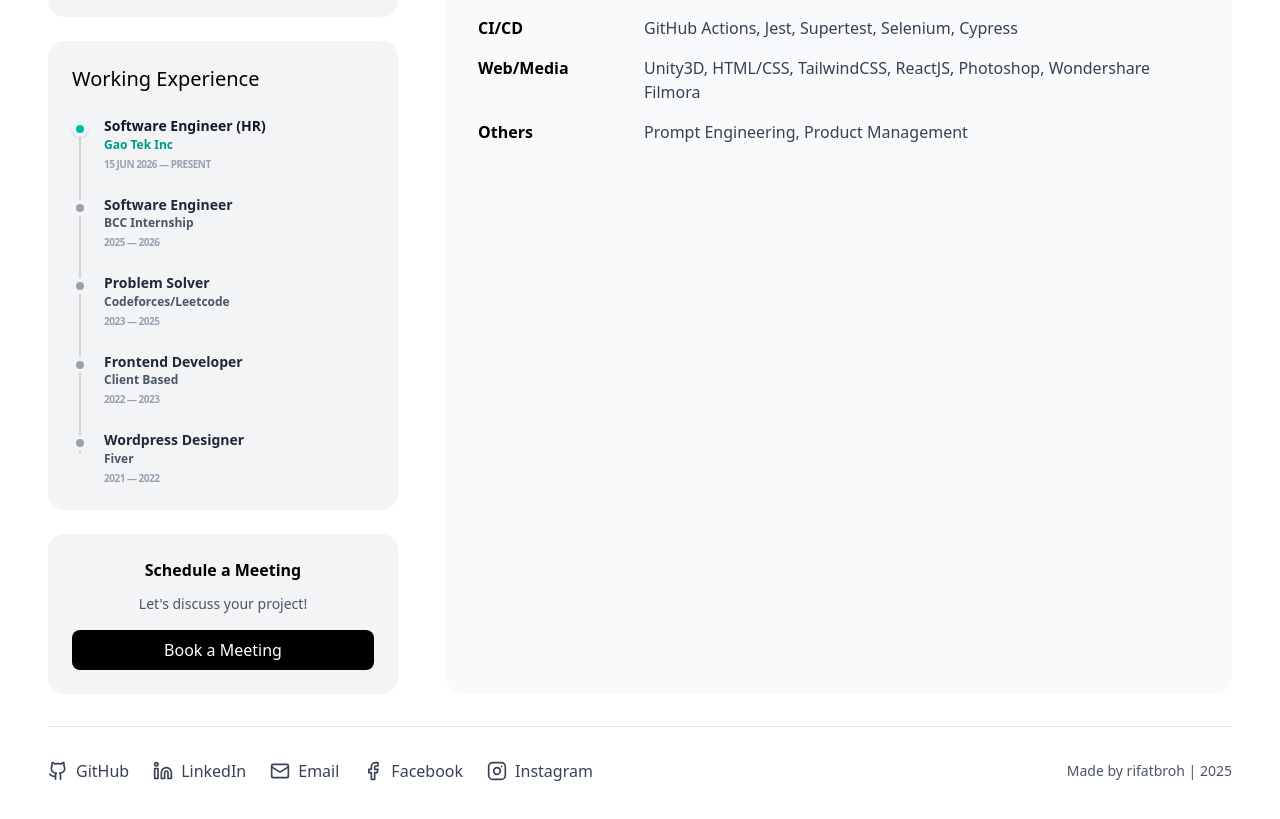
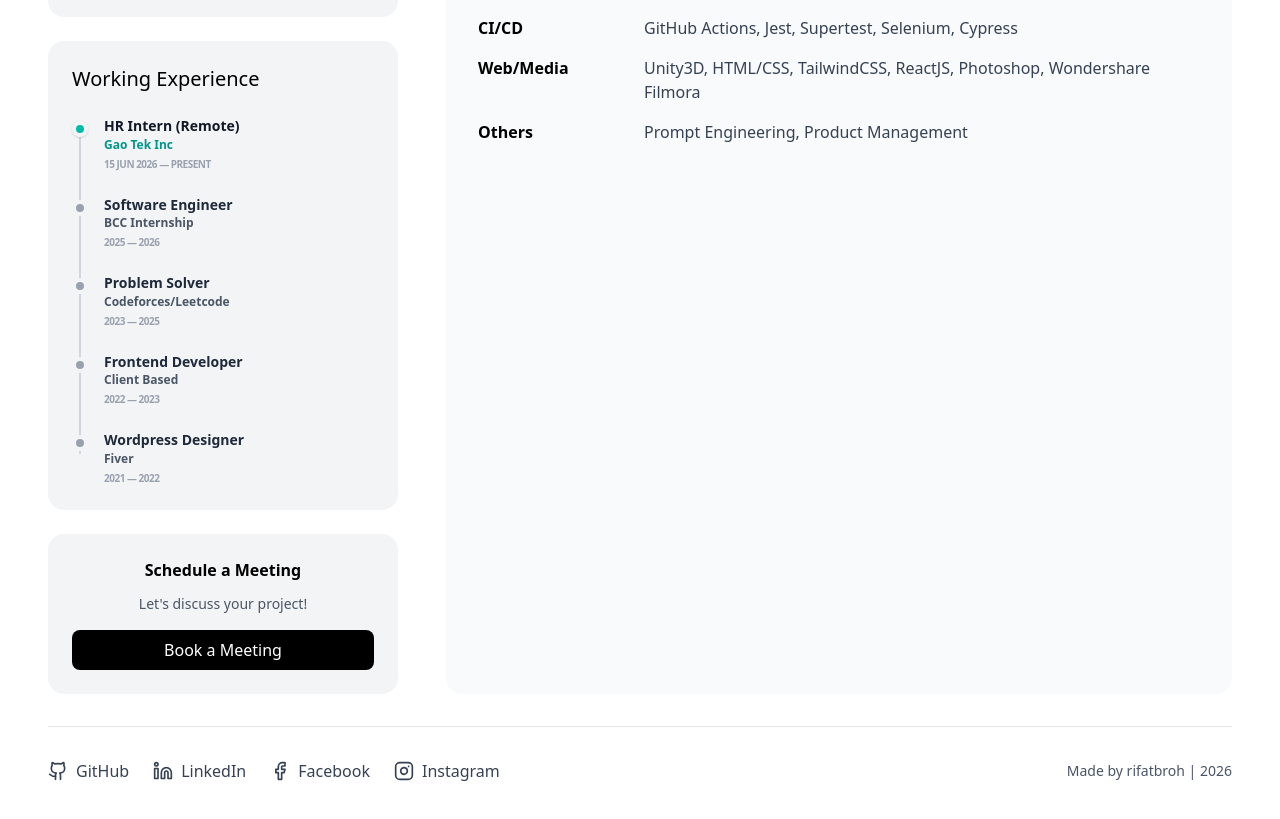
Before and after one commit to rifatbond007/my-portfolio, a React (Vite) app: page / in a window 1280 px wide. Shown: the part 629-1448 px from the top of the page. Built offline with nearby package versions, Linux system fonts and the light colour scheme.

Commit message:
fix: HR Intern title, social links, dynamic dates

```diff
--- a/src/pages/Footer.tsx
+++ b/src/pages/Footer.tsx
@@ -1,11 +1,10 @@
-import { Github, Linkedin, Mail, Facebook, Instagram } from "lucide-react";
+import { Github, Linkedin, Facebook, Instagram } from "lucide-react";
 
 const socialLinks = [
-  { href: "#", Icon: Github, label: "GitHub" },
-  { href: "#", Icon: Linkedin, label: "LinkedIn" },
-  { href: "#", Icon: Mail, label: "Email" },
-  { href: "#", Icon: Facebook, label: "Facebook" },
-  { href: "#", Icon: Instagram, label: "Instagram" },
+  { href: "https://github.com/rifatbond007", Icon: Github, label: "GitHub" },
+  { href: "https://www.linkedin.com/in/rifat-hossain-6b21741b3/", Icon: Linkedin, label: "LinkedIn" },
+  { href: "https://www.facebook.com/mohammad.rifat.800703", Icon: Facebook, label: "Facebook" },
+  { href: "https://www.instagram.com/rifatbroh_39/", Icon: Instagram, label: "Instagram" },
 ] as const;
 
 export default function Footer() {
@@ -17,6 +16,8 @@ export default function Footer() {
             <a
               key={label}
               href={href}
+              target="_blank"
+              rel="noopener noreferrer"
               className="flex items-center gap-2 text-gray-700 hover:text-black transition-colors text-sm md:text-base"
             >
               <Icon className="w-5 h-5" />
@@ -25,7 +26,7 @@ export default function Footer() {
           ))}
         </div>
         <div>
-          <p className="text-gray-600 text-sm">Made by rifatbroh | 2025</p>
+          <p className="text-gray-600 text-sm">Made by rifatbroh | {new Date().getFullYear()}</p>
         </div>
       </div>
     </div>
--- a/src/pages/Sidebar.tsx
+++ b/src/pages/Sidebar.tsx
@@ -1,5 +1,10 @@
 import { useState } from "react";
 import { MoreVertical, X } from "lucide-react";
+
+const formatDate = (date: Date) =>
+  date.toLocaleDateString("en-GB", { day: "2-digit", month: "short", year: "numeric" });
+
+const GAO_TEK_START = new Date(2026, 5, 15);
 
 const NAV_ITEMS: { id: Section; label: string }[] = [
   { id: "about", label: "About Me" },
@@ -137,9 +142,9 @@ export default function Sidebar({
     <div className="relative pl-8">
       <div className="absolute left-0 top-1 w-4 h-4 rounded-full border-4 border-gray-100 bg-teal-500 z-10 shadow-sm"></div>
       <div>
-        <h4 className="font-bold text-sm text-gray-900 leading-tight">Software Engineer (HR)</h4>
+        <h4 className="font-bold text-sm text-gray-900 leading-tight">HR Intern (Remote)</h4>
         <p className="text-xs font-semibold text-teal-600 mt-0.5">Gao Tek Inc</p>
-        <p className="text-[10px] font-bold text-gray-400 mt-1 tracking-tighter uppercase">15 Jun 2026 — Present</p>
+        <p className="text-[10px] font-bold text-gray-400 mt-1 tracking-tighter uppercase">{formatDate(GAO_TEK_START)} — Present</p>
       </div>
     </div>
 
```
